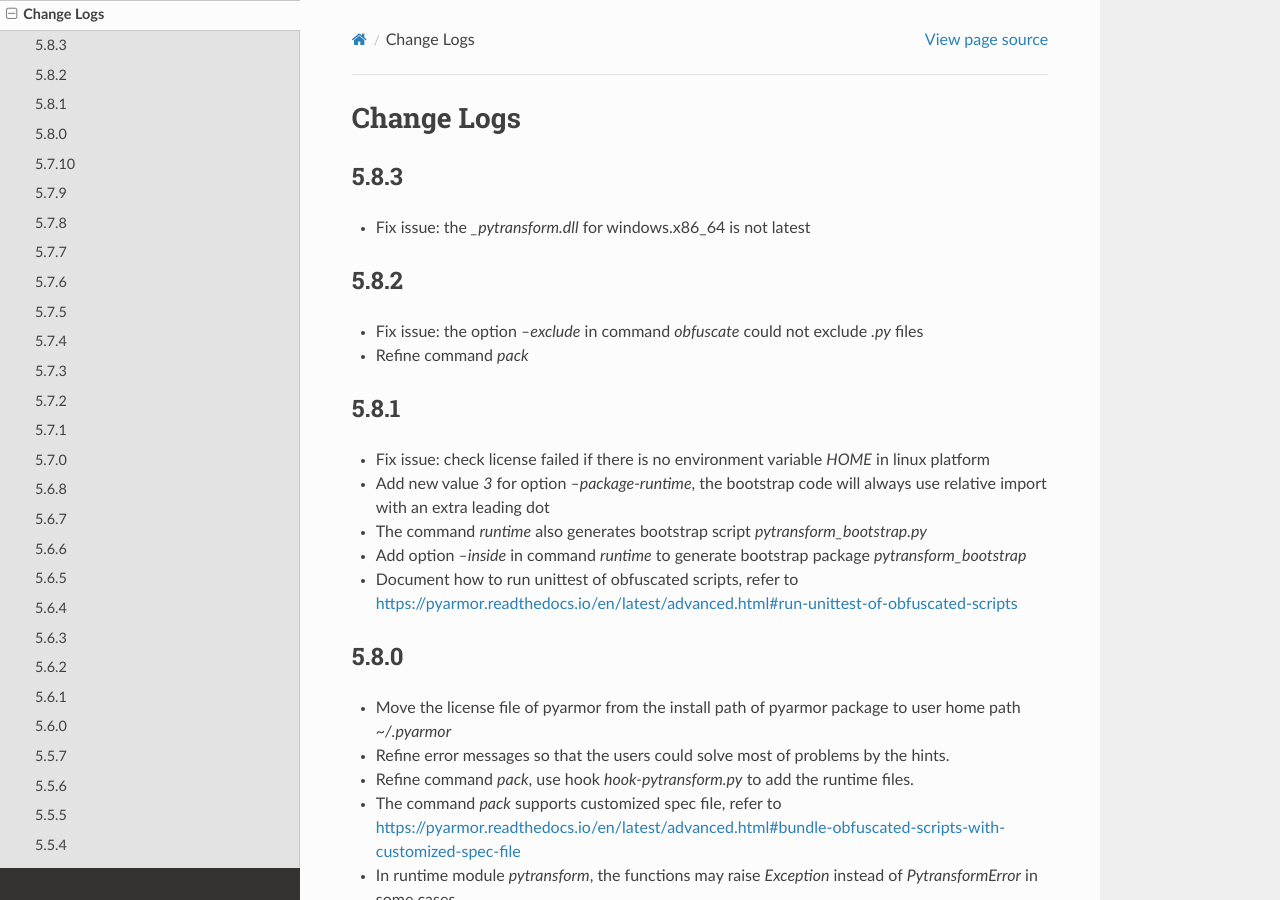
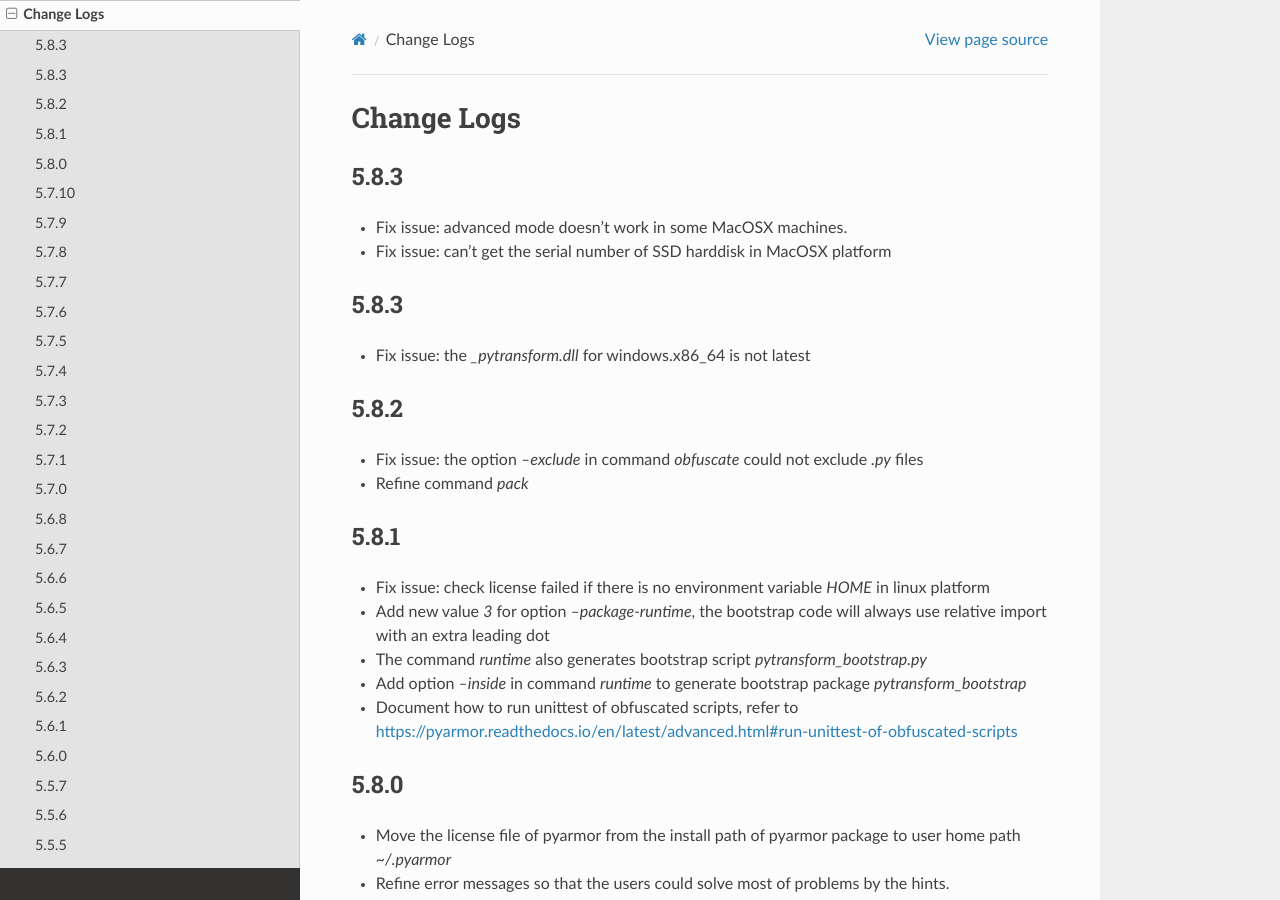
Before and after one commit to dashingsoft/pyarmor, a Sphinx documentation site: the page built from docs/change-logs.rst, in a window 1280 px wide and 900 px high. Built offline with Sphinx 7.4.7 and the Read the Docs theme 2.0.0, drawn with Linux system fonts in a browser that asks for light colours.

Commit message:
Add change log and change file format

```diff
--- a/docs/change-logs.rst
+++ b/docs/change-logs.rst
@@ -2,6 +2,11 @@
 
 Change Logs
 ===========
+
+5.8.3
+-----
+* Fix issue: advanced mode doesn't work in some MacOSX machines.
+* Fix issue: can't get the serial number of SSD harddisk in MacOSX platform
 
 5.8.3
 -----
```
